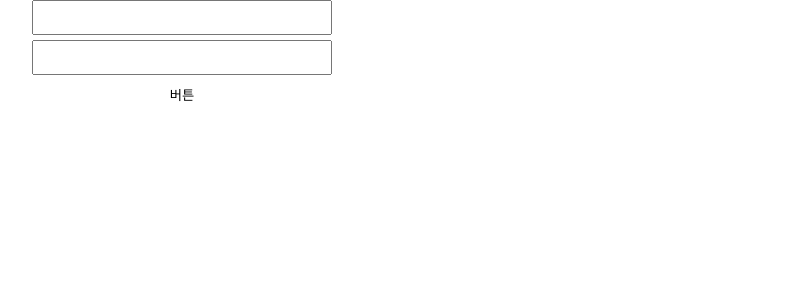
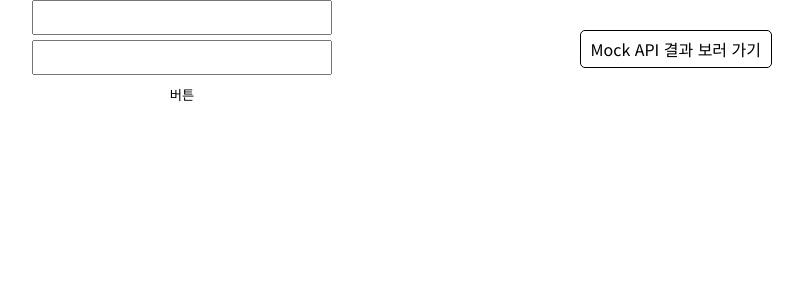
Before and after one commit to blueStragglr/wanted-pre-onboarding-10-FE-quest, a React (Create React App) app: page /login in a window 1280 px wide. Shown: the top 300 px of the page, without its empty margins (458-1261 px from the left). Built offline with nearby package versions, Linux system fonts and the light colour scheme.

Commit message:
feat: 각 페이지 이동할 수 있는 버튼 구현

```diff
--- a/src/App.tsx
+++ b/src/App.tsx
@@ -1,14 +1,18 @@
 import { Navigate, Route, Routes } from 'react-router-dom';
+import Navi from './container/Navi';
 import LoginPage from './pages/LoginPage';
 import MockPage from './pages/MockPage';
 
 function App() {
   return (
-    <Routes>
-      <Route path="/" element={<Navigate replace to="/login" />} />
-      <Route path="/login" element={<LoginPage />} />
-      <Route path="/mock" element={<MockPage />} />
-    </Routes>
+    <>
+      <Navi />
+      <Routes>
+        <Route path="/" element={<Navigate replace to="/login" />} />
+        <Route path="/login" element={<LoginPage />} />
+        <Route path="/mock" element={<MockPage />} />
+      </Routes>
+    </>
   );
 }
 
--- /dev/null
+++ b/src/components/navi/Button.tsx
@@ -0,0 +1,22 @@
+import { styled } from 'styled-components';
+
+type ButtonProps = {
+  text: string;
+  onClick: () => void;
+};
+
+const Button = ({ text, onClick }: ButtonProps) => {
+  return <Wrapper onClick={onClick}>{text}</Wrapper>;
+};
+
+export default Button;
+
+const Wrapper = styled.div`
+  position: fixed;
+  top: 30px;
+  right: 50px;
+  padding: 10px;
+  border: 1px solid #000;
+  border-radius: 5px;
+  cursor: pointer;
+`;
--- /dev/null
+++ b/src/container/Navi.tsx
@@ -0,0 +1,18 @@
+import { useLocation, useNavigate } from 'react-router-dom';
+import Button from '../components/navi/Button';
+
+const Navi = () => {
+  const { pathname } = useLocation();
+  const navigate = useNavigate();
+
+  const onClick = () => navigate(pathname === '/mock' ? '/' : '/mock');
+
+  return (
+    <Button
+      onClick={onClick}
+      text={pathname === '/mock' ? '로그인 화면으로 가기' : 'Mock API 결과 보러 가기'}
+    />
+  );
+};
+
+export default Navi;
```
